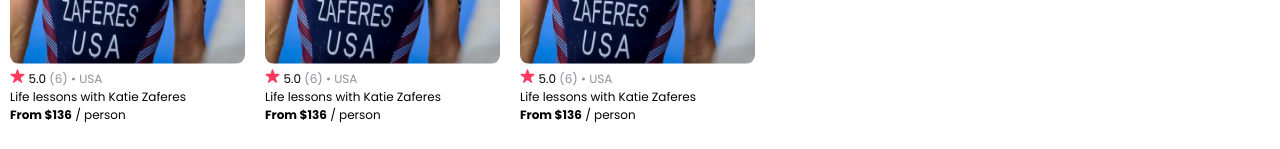
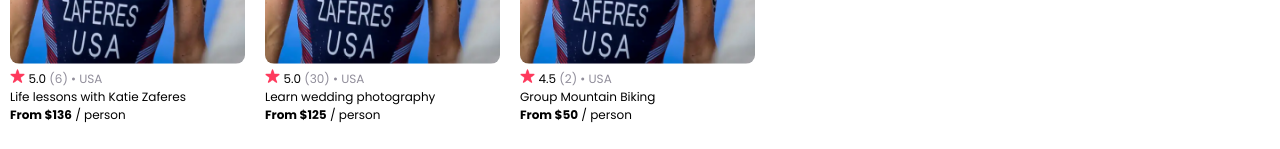
Before and after one commit to dRect911/learning-reactjs, a React (Vite) app in the folder air-bnb-clone/: page / in a window 1280 px wide. Shown: the part 1041-1190 px from the top of the page. Built offline with nearby package versions, Linux system fonts and the light colour scheme.

Commit message:
used props

```diff
--- a/air-bnb-clone/src/App.jsx
+++ b/air-bnb-clone/src/App.jsx
@@ -12,9 +12,36 @@
       <Navbar />
       <Hero />
       <div className="cards">
-        <Card />
-        <Card />
-        <Card />
+        <Card
+        img='"./img/img_no_radius.png"'
+        rate="5.0"
+        reviews="6"
+        country="USA"
+        title="Life lessons with Katie Zaferes"
+        cost="136"
+        />
+
+        <Card
+        img='"./img/img_no_radius.png"'
+        rate="5.0"
+        reviews="30"
+        country="USA"
+        title="Learn wedding photography"
+        cost="125"
+        />
+
+        <Card
+        img='"./img/img_no_radius.png"'
+        rate="4.5"
+        reviews="2"
+        country="USA"
+        title="Group Mountain Biking"
+        cost="50"
+        />
+
+
+
+
       </div>
 
     </div>
--- a/air-bnb-clone/src/components/Card.jsx
+++ b/air-bnb-clone/src/components/Card.jsx
@@ -2,17 +2,17 @@
 import CardImage from "../img/img_no_radius.png"
 import Star from "../img/Star 1.png"
 
-export default function Card(){
+export default function Card(props){
     return(
         <div className="card">
             <img className="card--img" src={CardImage}></img>
             <div className="card--desc">
                 <img className="card--star" src={Star}></img>
-                <span className="card--rate"> 5.0 </span>
-                <span className="card--reviews"> (6) •</span>
-                <span className="card--country"> USA</span><br/>
-                <span className="card--title">Life lessons with Katie Zaferes</span><br/>
-                <span className="card--cost"><b>From $136</b></span> / person
+                <span className="card--rate"> {props.rate} </span>
+                <span className="card--reviews"> ({props.reviews}) •</span>
+                <span className="card--country"> {props.country}</span><br/>
+                <span className="card--title">{props.title}</span><br/>
+                <span className="card--cost"><b>From ${props.cost}</b></span> / person
             </div><br/>
 
         </div>
```
Also changed, not shown: air-bnb-clone/src/img/bike.png (added), air-bnb-clone/src/img/wedding.png (added).
